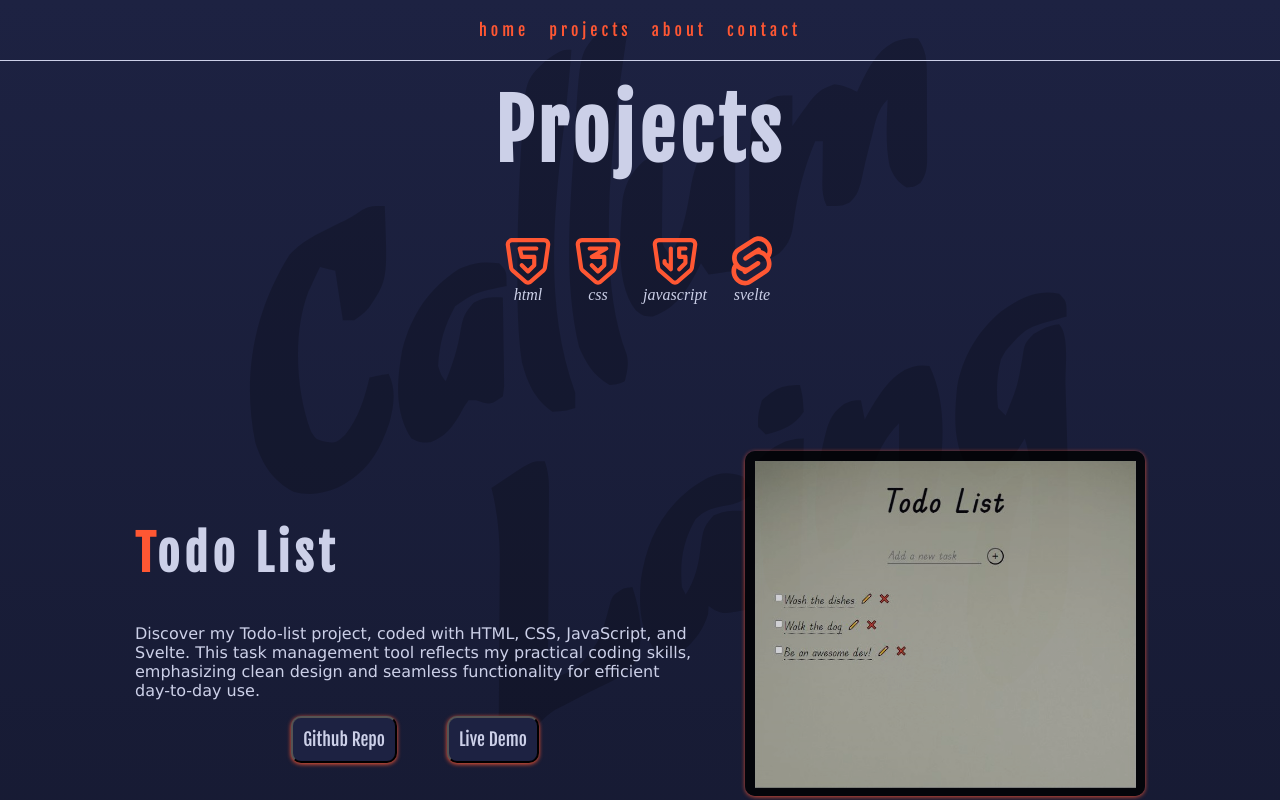
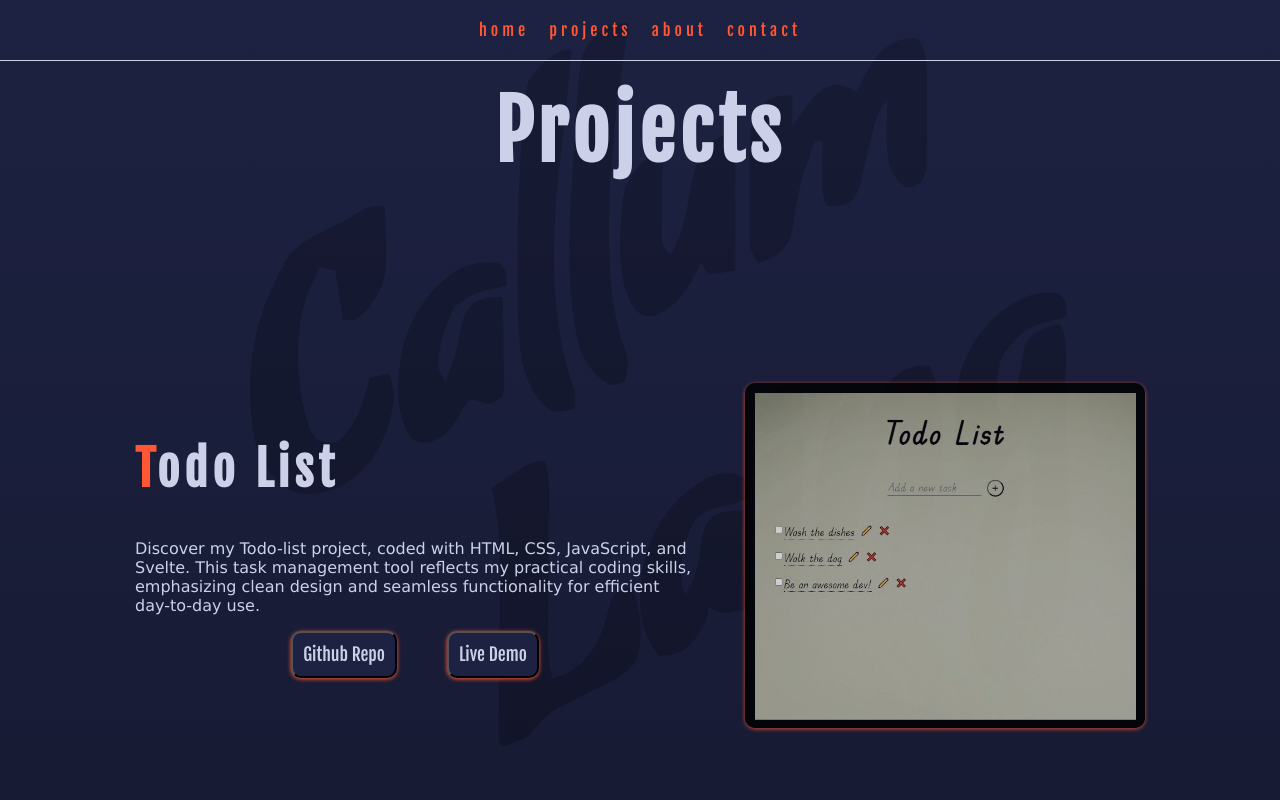
Before and after one commit to callum-laing/sv-portfolio, a SvelteKit app: page /projects in a window 1280 px wide. Shown: the top 800 px of the page. Built offline with nearby package versions, Linux system fonts and the light colour scheme.

Commit message:
added alternative styling

```diff
--- a/src/routes/projects/+page.svelte
+++ b/src/routes/projects/+page.svelte
@@ -1,6 +1,6 @@
 <h1>Projects</h1>
 
-<div class="icon-wrapper">
+<!-- <div class="icon-wrapper">
 	<div class="html">
 		<svg viewBox="0 0 24 24" fill="none" xmlns="http://www.w3.org/2000/svg"
 			><g id="SVGRepo_bgCarrier" stroke-width="0" /><g
@@ -20,7 +20,7 @@
 				/>
 			</g></svg
 		>
-		<i>html</i>
+		<i>HTML5</i>
 	</div>
 	<div class="css">
 		<svg viewBox="0 0 24 24" fill="none" xmlns="http://www.w3.org/2000/svg"
@@ -41,7 +41,7 @@
 				/>
 			</g></svg
 		>
-		<i>css</i>
+		<i>CSS3</i>
 	</div>
 	<div class="js">
 		<svg viewBox="0 0 24 24" fill="none" xmlns="http://www.w3.org/2000/svg"
@@ -66,7 +66,7 @@
 				/>
 			</g></svg
 		>
-		<i>javascript</i>
+		<i>JavaScript</i>
 	</div>
 	<div class="svelte">
 		<svg viewBox="0 0 16 16" fill="none" xmlns="http://www.w3.org/2000/svg"
@@ -83,9 +83,9 @@
 				/>
 			</g></svg
 		>
-		<i>svelte</i>
+		<i>Svelte</i>
 	</div>
-</div>
+</div> -->
 <div class="projects-grid">
 	<div class="proj-card">
 		<div class="proj-text">
@@ -248,6 +248,8 @@
 	h2,
 	i {
 		color: #ccd0e8;
+		margin-top: 5px;
+		font-style: normal;
 	}
 
 	h2::first-letter {
@@ -259,7 +261,8 @@
 	}
 
 	h1,
-	h2 {
+	h2,
+	i {
 		font-family: 'Fjalla One', sans-serif;
 	}
 
@@ -284,7 +287,8 @@
 	.html,
 	.css,
 	.js,
-	.svelte {
+	.svelte,
+	.react {
 		display: flex;
 		flex-direction: column;
 		place-items: center;
```
Also changed, not shown: src/routes/about/+page.svelte (+126 -5 lines), static/react.svg (added).
